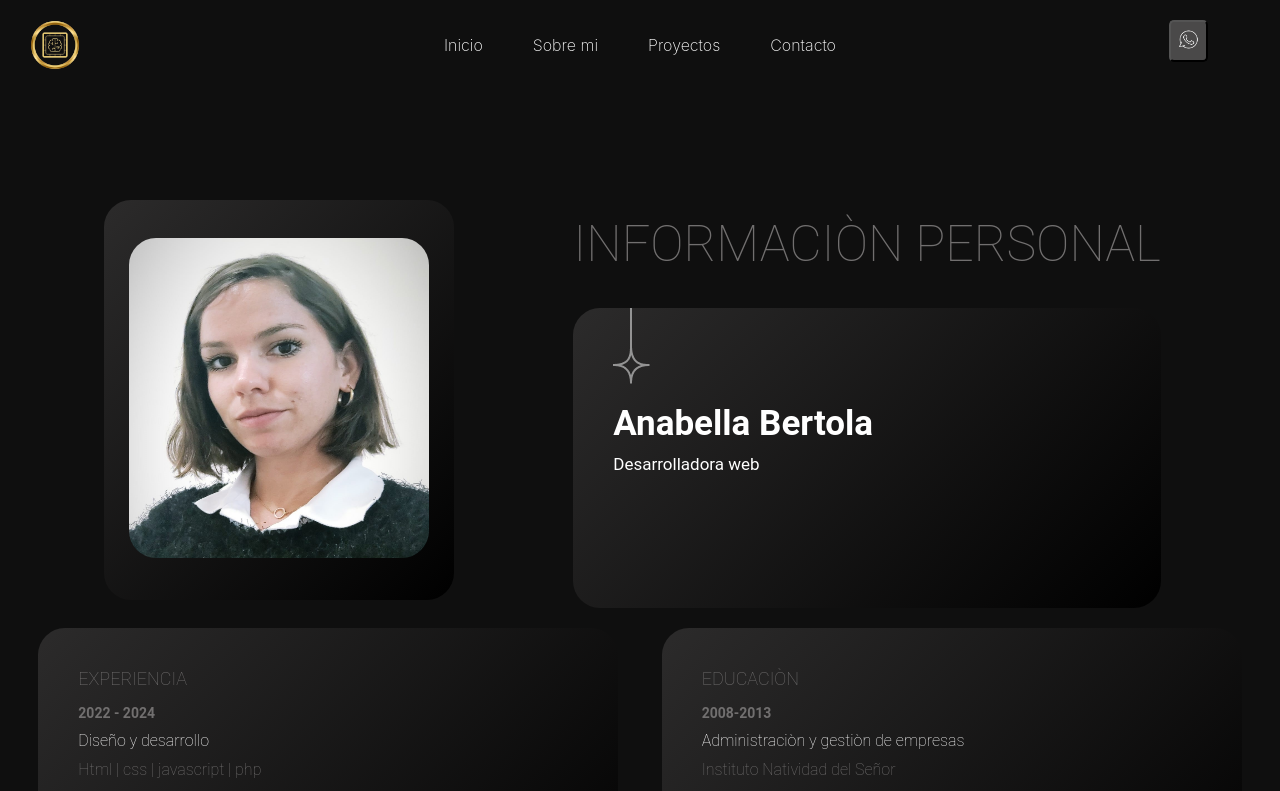
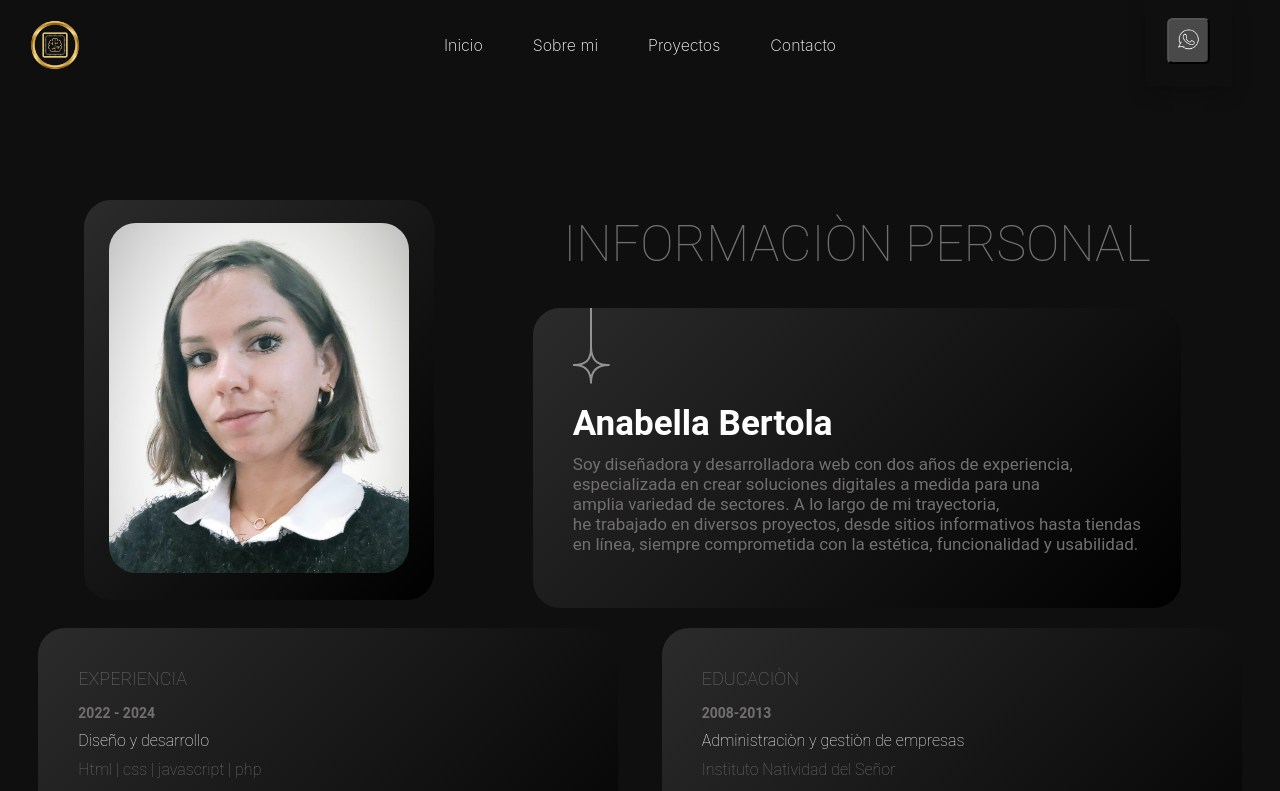
Before and after one commit to anabellabertola/Portfolio, a plain HTML site: page sobre mi/sobre-mi.html in a window 1280 px wide. In both pictures the pointer is over the element 1188 px from the left and 41 px from the top of the page. Shown: the top 791 px of the page. Drawn offline with Linux system fonts and the light colour scheme.

Commit message:
Agregue modificaciones

```diff
--- a/contacto/contacto.css
+++ b/contacto/contacto.css
@@ -85,6 +85,12 @@ header {
     justify-content: left;
     position: absolute;
     margin-left: 57%;
+    transition: transform 0.3s ease, box-shadow 0.3s ease;
+}
+
+.boton:hover {
+    transform: scale(1.1);
+    box-shadow: 0 8px 16px rgba(0, 0, 0, 0.2);
 }
 
 button {
@@ -137,6 +143,12 @@ button img {
     border-radius: 15px;
     height: 70px;
     margin: 10px;
+    transition: transform 0.3s ease, box-shadow 0.3s ease;
+}
+
+.box-items:hover {
+    transform: scale(1.1);
+    box-shadow: 0 8px 16px rgba(0, 0, 0, 0.2);
 }
 
 /* IMAGENES  */
@@ -232,6 +244,12 @@ textarea::placeholder{
     color: white;
     height: 55px;
     border-radius: 12px;
+    transition: transform 0.3s ease, box-shadow 0.3s ease;
+}
+
+.submit:hover {
+    transform: scale(1.1);
+    box-shadow: 0 8px 16px rgba(0,0,0,0.2);
 }
 
 
--- a/credenciales/credenciales.css
+++ b/credenciales/credenciales.css
@@ -83,6 +83,12 @@ header {
     justify-content: left;
     position: absolute;
     margin-left: 57%;
+    transition: transform 0.3s ease, box-shadow 0.3s ease;
+}
+
+.boton:hover {
+    transform: scale(1.1);
+    box-shadow: 0 8px 16px rgba(0, 0, 0, 0.2);
 }
 
 button {
@@ -121,6 +127,12 @@ a p:hover {
     padding: 30px;
     border-radius: 27px;
     margin-bottom: 50px;
+    transition: transform 0.3s ease, box-shadow 0.3s ease;
+}
+
+.contenedor-imagen-perfil:hover {
+    transform: scale(1.1);
+    box-shadow: 0 8px 16px rgba(0, 0, 0, 0.2);
 }
 
 .img-perfil {
@@ -151,6 +163,7 @@ a p:hover {
     margin-bottom: 20px;
 }
 
+
 .iconos-sociales img {
     width: 45px;
     background: linear-gradient(135deg, #5e5c5c, #3c3b3b);
@@ -161,6 +174,12 @@ a p:hover {
     display: flex;
     justify-content: center;
     align-items: center;
+    transition: transform 0.3s ease, box-shadow 0.3s ease;
+}
+
+.btn-perfil:hover {
+    transform: scale(1.1);
+    box-shadow: 0 8px 16px rgba(0, 0, 0, 0.2);
 }
 
 .btn-contacto {
@@ -195,6 +214,12 @@ a p:hover {
     height: 250px;
     border-radius: 27px;
     margin: 5px;
+    transition: transform 0.3s ease, box-shadow 0.3s ease;
+}
+
+.bloque:hover {
+    transform: scale(1.1);
+    box-shadow: 0 8px 16px rgba(0, 0, 0, 0.2);
 }
 
 .estudios h1 {
--- a/home/style.css
+++ b/home/style.css
@@ -82,7 +82,12 @@ header {
     justify-content: left;
     position: absolute;
     margin-left: 57%;
+    transition: transform 0.3s ease, box-shadow 0.3s ease;
+}
 
+.boton:hover {
+    transform: scale(1.1);
+    box-shadow: 0 8px 16px rgba(0, 0, 0, 0.2);
 }
 
 button {
@@ -154,6 +159,12 @@ section p{
     margin: 20px;
     display: flex;
     flex-wrap: wrap;
+    transition: transform 0.3s ease, box-shadow 0.3s ease;
+}
+
+.primer-perfil:hover {
+    transform: scale(1.1);
+    box-shadow: 0 8px 16px rgba(0, 0, 0, 0.2);
 }
 
 .perfil img {
@@ -227,6 +238,12 @@ section p{
     height: 180px;
     border-radius: 27px;
     width: 200px;
+    transition: transfor 0.3s ease, box-shadow 0.3s ease;
+}
+
+.segundo-bloque-uno:hover {
+    transform: scale(1.1);
+    box-shadow: 0 8px 16px rgba(0, 0, 0, 0.2);
 }
 
 .firmita {
@@ -274,6 +291,12 @@ section p{
     width: 200px;
     margin: 10px;
     justify-content: space-evenly;
+    transition: transform 0.3s ease, box-shadow 0.3s ease;
+}
+
+.primer-bloque-segundo:hover {
+    transform: scale(1.1);
+    box-shadow: 0 8px 16px rgba(0, 0, 0, 0.2);
 }
 
 .certificate{
@@ -311,6 +334,12 @@ section p{
     height: 180px;
     border-radius: 27px;
     width: 450px;
+    transition: transform 0.3s ease, box-shadow 0.3s ease;
+}
+
+.segundo-block-segundo:hover {
+    transform: scale(1.1);
+    box-shadow: 0 8px 16px rgba(0, 0, 0, 0.2);
 }
 
 
@@ -346,6 +375,12 @@ section p{
     border-radius: 27px;
     width: 200px;
     margin: 5px;
+    transition: transform 0.3s ease, box-shadow 0.3s ease;
+}
+
+.tercer-bloque-segundo:hover {
+    transform: scale(1.1);
+    box-shadow: 0 8px 16px rgba(0, 0, 0, 0.2);
 }
 
 .imagenes-contacto{
@@ -385,6 +420,12 @@ section p{
     border-radius: 27px;
     width: 400px;
     margin: 10px;
+    transition: transform 0.3s ease, box-shadow 0.3s ease;
+}
+
+.primer-bloque-tercero:hover {
+    transform: scale(1.1);
+    box-shadow: 0 8px 16px rgba(0, 0, 0, 0.2);
 }
 
 
@@ -423,6 +464,12 @@ section p{
     height: 180px;
     border-radius: 27px;
     width: 400px;
+    transition: transform 0.3s ease, box-shadow 0.3s ease;
+}
+
+.first-blocka:hover {
+    transform: scale(1.1);
+    box-shadow: 0 8px 16px rgba(0, 0, 0, 0.2);
 }
 
 .bloque-deco {
--- a/mis proyectos/mis-proyectos.css
+++ b/mis proyectos/mis-proyectos.css
@@ -86,6 +86,12 @@ section {
     justify-content: left;
     position: absolute;
     margin-left: 57%;
+    transition: transform 0.3s ease, box-shadow 0.3s ease;
+}
+
+.boton:hover {
+    transform: scale(1.1);
+    box-shadow: 0 8px 16px rgba(0, 0, 0, 0.2);
 }
 
 button {
@@ -144,6 +150,15 @@ button img {
     width: 370px;
     margin-bottom: 30px;
 }
+.flecha img {
+    transition: transform 0.3s ease, box-shadow 0.3s ease;
+
+}
+.flecha img:hover {
+    transform: scale(1.2);
+    box-shadow: 0 8px 16px rgba(0, 0, 0, 0.2);
+}
+
 
 
 .imagen-pack .img-1{
--- a/servicios/servicios.css
+++ b/servicios/servicios.css
@@ -83,6 +83,12 @@ header {
     justify-content: left;
     position: absolute;
     margin-left: 57%;
+    transition: transform 0.3s ease, box-shadow 0.3s ease;
+}
+
+.boton:hover {
+    transform: scale(1.1);
+    box-shadow: 0 8px 16px rgba(0, 0, 0, 0.2);
 }
 
 button {
@@ -233,6 +239,12 @@ main {
     border-radius: 27px;
     width: 200px;
     margin: 5px;
+    transition: transform 0.3s ease, box-shadow 0.3s ease;
+}
+
+.tercer-bloque-segundo:hover {
+    transform: scale(1.1);
+    box-shadow: 0 8px 16px rgba(0, 0, 0, 0.2);
 }
 
 .imagenes-contacto{
@@ -287,6 +299,12 @@ main {
     border-radius: 27px;
     width: 450px;
     display: flex;
+    transition: transform 0.3s ease, box-shadow 0.3s ease;
+}
+
+.segundo-bloque-tercero:hover {
+    transform: scale(1.1);
+    box-shadow: 0 8px 16px rgba(0, 0, 0, 0.2);
 }
 
 .bloque-deco {
@@ -325,7 +343,15 @@ main {
     flex-wrap: wrap;
     justify-content: center;
     align-items: center;
+    transition: transform 0.3s ease, box-shadow 0.3s ease;
 }
+
+.segundo-dos-bloques:hover {
+    transform: scale(1.1);
+    box-shadow: 0 8px 16px rgba(0, 0, 0, 0.2)
+}
+
+
 .segundo-bloque-uno {
     background: linear-gradient(135deg, #2c2b2b, #000000);
     margin: 10px;
--- a/sobre mi/sobre-mi.css
+++ b/sobre mi/sobre-mi.css
@@ -82,6 +82,12 @@ header {
     justify-content: left;
     position: absolute;
     margin-left: 57%;
+    transition: transform 0.3s ease, box-shadow 0.3s ease;
+}
+
+.boton:hover {
+    transform: scale(1.1);
+    box-shadow: 0 8px 16px rgba(0, 0, 0, 0.2);
 }
 
 button {
@@ -129,7 +135,7 @@ a h1 {
 
 .img-perfil {
     width: 300px;
-    height: 320px;
+    height: 350px;
     border-radius: 27px;
 }
 
@@ -176,6 +182,7 @@ a h1 {
 
 .info-sobre-mi p {
     font-size: clamp(14px, 3vw, 17px);
+    color:#716f6f
 }
 
 /* SEGUNDA SECCION ESTUDIOS Y EDUCACION */
@@ -192,10 +199,15 @@ a h1 {
 .bloque {
     background: linear-gradient(135deg, #2c2b2b, #000000);
     padding: 40px;
-
     border-radius: 27px;
     margin: 5px;
     width: 500px;
+    transition: transform 0.3s ease, box-shadow 0.3s ease;
+}
+
+.bloque:hover {
+    transform: scale(1.1);
+    box-shadow: 0 8px 16px rgba(0, 0, 0, 0.2);
 }
 
 .estudios h1 {
@@ -239,6 +251,12 @@ a h1 {
     border-radius: 27px;
     width: 200px;
     margin: 5px;
+    transition: transform 0.3s ease, box-shadow 0.3s ease;
+}
+
+.tercer-bloque-segundo:hover {
+    transform: scale(1.1);
+    box-shadow: 0 8px 16px rgba(0, 0, 0, 0.2);
 }
 
 .imagenes-contacto{
@@ -292,6 +310,12 @@ a h1 {
     height: 180px;
     border-radius: 27px;
     width: 450px;
+    transition: transform 0.3s ease, box-shadow 0.3s ease;
+}
+
+.segundo-bloque-tercero:hover {
+    transform: scale(1.1);
+    box-shadow: 0 8px 16px rgba(0, 0, 0, 0.2);
 }
 
 .bloque-deco {
@@ -331,6 +355,7 @@ a h1 {
     justify-content: center;
     align-items: center;
 }
+
 .segundo-bloque-uno {
     background: linear-gradient(135deg, #2c2b2b, #000000);
     margin: 10px;
@@ -338,6 +363,12 @@ a h1 {
     height: 180px;
     border-radius: 27px;
     width: 200px;
+    transition: transform 0.3s ease, box-shadow 0.3s ease;
+}
+
+.segundo-bloque-uno:hover {
+    transform: scale(1.1);
+    box-shadow: 0 8px 16px rgba(0, 0, 0, 0.2);
 }
 
 .firmita {
--- a/sobre mi/sobre-mi.html
+++ b/sobre mi/sobre-mi.html
@@ -58,7 +58,8 @@
                                 </div>
                                 <div class="info-sobre-mi">
                                     <h2>Anabella Bertola</h2>
-                                    <p>Desarrolladora web</p>
+                                    <p>Soy diseñadora y desarrolladora web con dos años de experiencia,<br> especializada
+                                        en crear soluciones digitales a medida para una<br> amplia variedad de sectores. A lo largo de mi trayectoria, <br>he trabajado en diversos proyectos, desde sitios informativos hasta tiendas <br>en línea, siempre comprometida con la estética, funcionalidad y usabilidad.<br> </p>
                                 </div>
                             </div>
 
```
